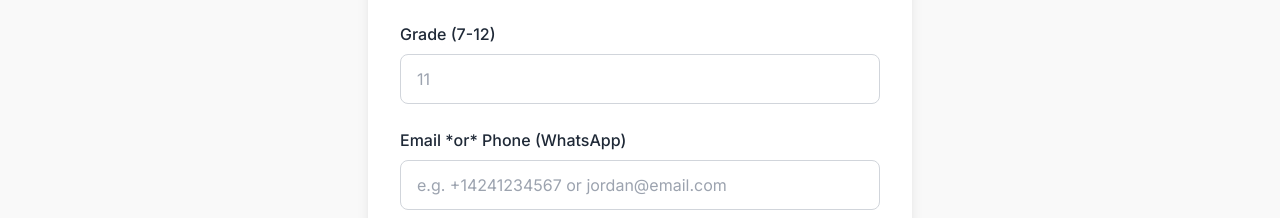
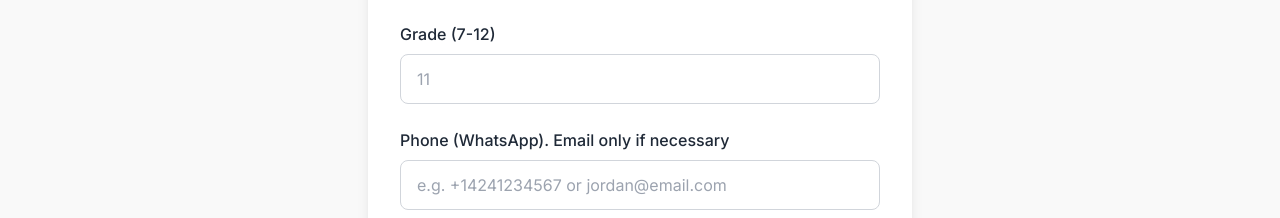
Before and after one commit to satinsiders/daily-care-landing, a Next.js app: page / in a window 1280 px wide. Shown: the part 5662-5880 px from the top of the page. Built offline with nearby package versions, Linux system fonts and the light colour scheme.

Commit message:
Update LeadForm.js

```diff
--- a/components/LeadForm.js
+++ b/components/LeadForm.js
@@ -106,7 +106,7 @@ export default function LeadForm() {
             </label>
 
             <label className="grid gap-2">
-              <span className="font-medium">Email *or* Phone (WhatsApp)</span>
+              <span className="font-medium">Phone (WhatsApp). Email only if necessary</span>
               <input
                 type="text"
                 name="contact"
```
